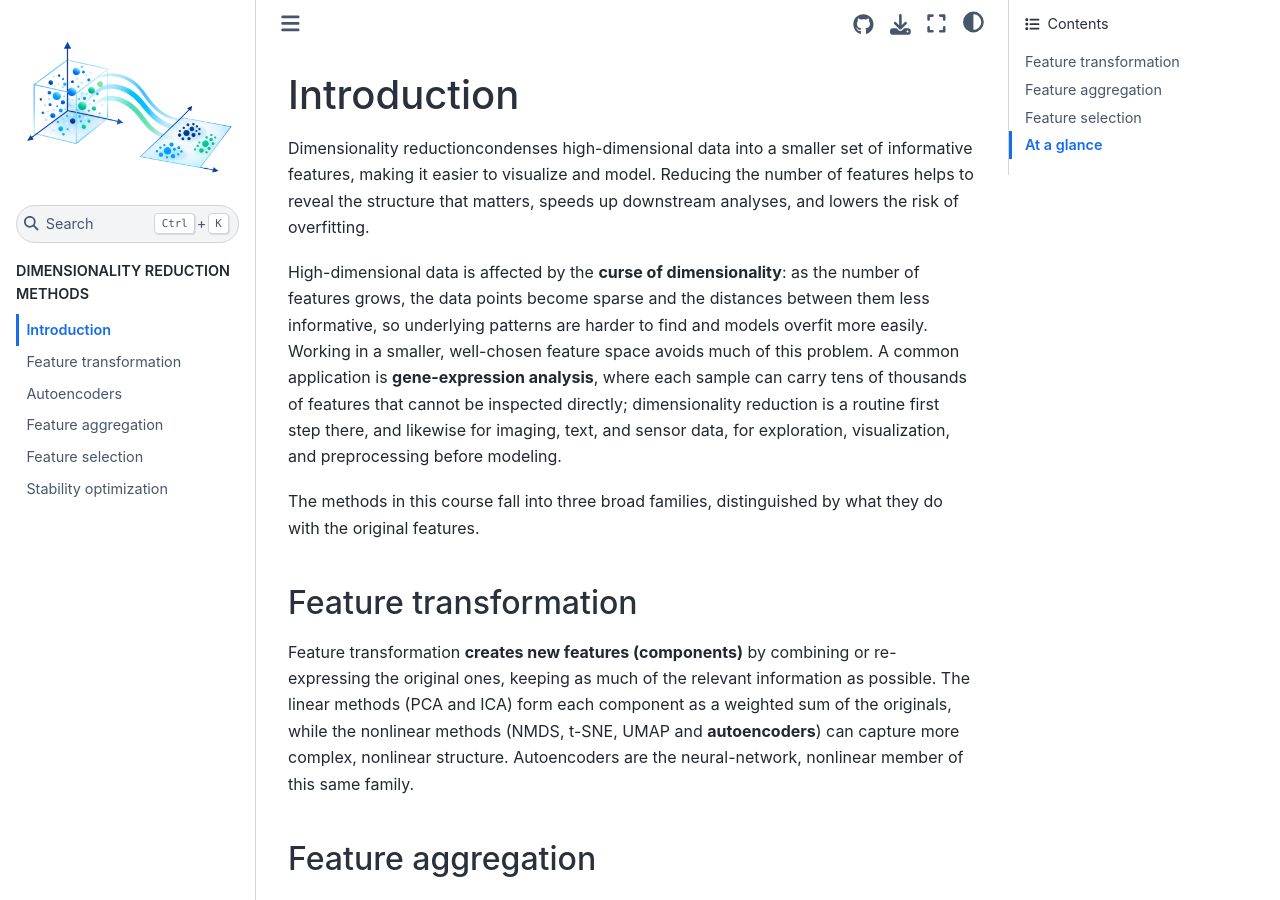
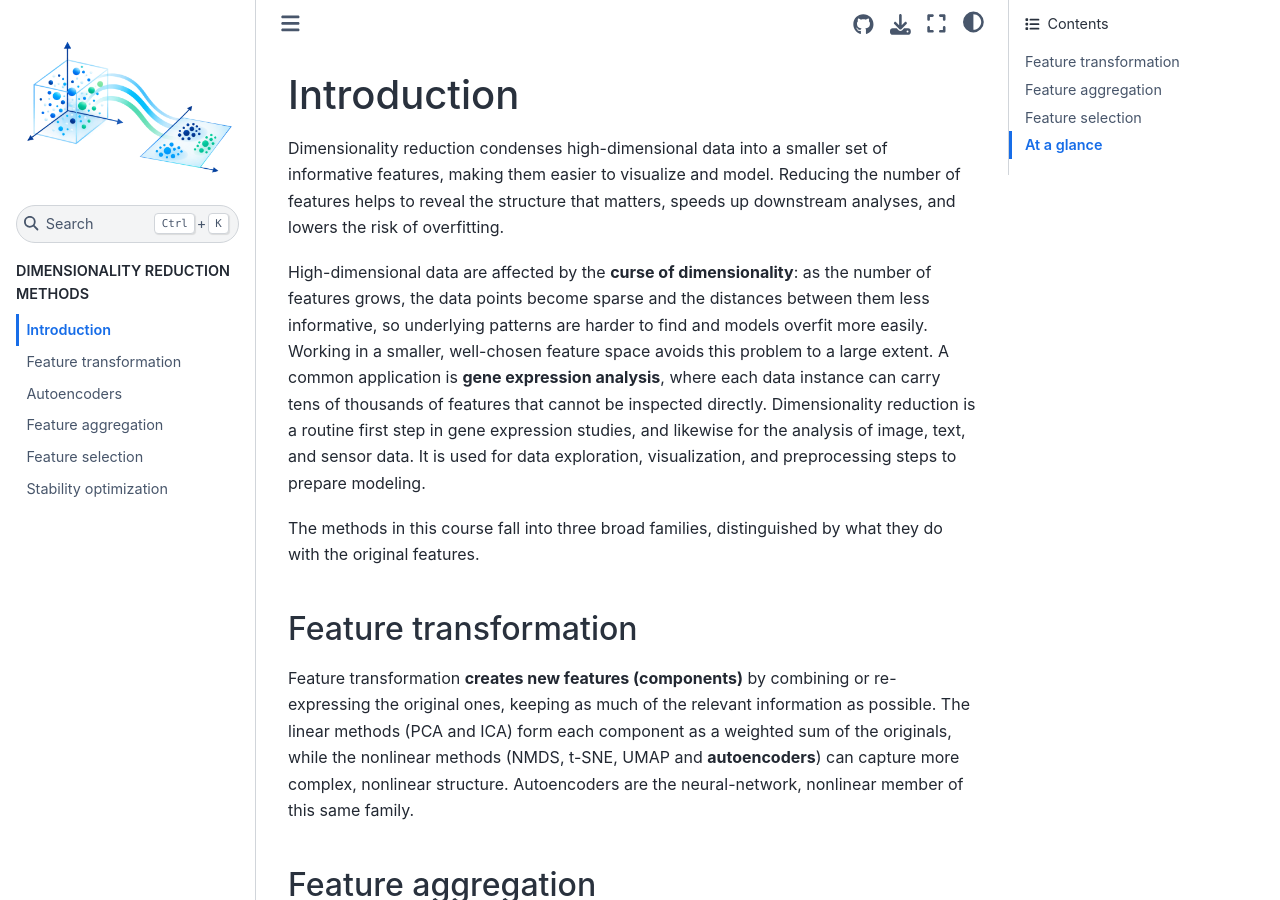
Before and after one commit to HelmholtzAI-Consultants-Munich/DimRed-Course, a Sphinx documentation site: the page built from docs/source/_methods/introduction.rst, in a window 1280 px wide and 900 px high. Built offline with Sphinx 7.4.7 and the Sphinx Book theme 1.1.4, drawn with Linux system fonts in a browser that asks for light colours.

Commit message:
Improve text

```diff
--- a/docs/source/_methods/introduction.rst
+++ b/docs/source/_methods/introduction.rst
@@ -1,19 +1,18 @@
 Introduction
 ============
 
-Dimensionality reductioncondenses high-dimensional data into a smaller set of
-informative features, making it easier to visualize and model. Reducing
+Dimensionality reduction condenses high-dimensional data into a smaller set of
+informative features, making them easier to visualize and model. Reducing
 the number of features helps to reveal the structure that matters, speeds up
 downstream analyses, and lowers the risk of overfitting.
 
-High-dimensional data is affected by the **curse of dimensionality**: as the number
+High-dimensional data are affected by the **curse of dimensionality**: as the number
 of features grows, the data points become sparse and the distances between them less
 informative, so underlying patterns are harder to find and models overfit more easily.
-Working in a smaller, well-chosen feature space avoids much of this problem. A common
-application is **gene-expression analysis**, where each sample can carry tens of
-thousands of features that cannot be inspected directly; dimensionality reduction is a
-routine first step there, and likewise for imaging, text, and sensor data, for
-exploration, visualization, and preprocessing before modeling.
+Working in a smaller, well-chosen feature space avoids this problem to a large extent. A common
+application is **gene expression analysis**, where each data instance can carry tens of
+thousands of features that cannot be inspected directly. Dimensionality reduction is a
+routine first step in gene expression studies, and likewise for the analysis of image, text, and sensor data. It is used for data exploration, visualization, and preprocessing steps to prepare modeling.
 
 The methods in this course fall into three broad families, distinguished by what they
 do with the original features.
```
